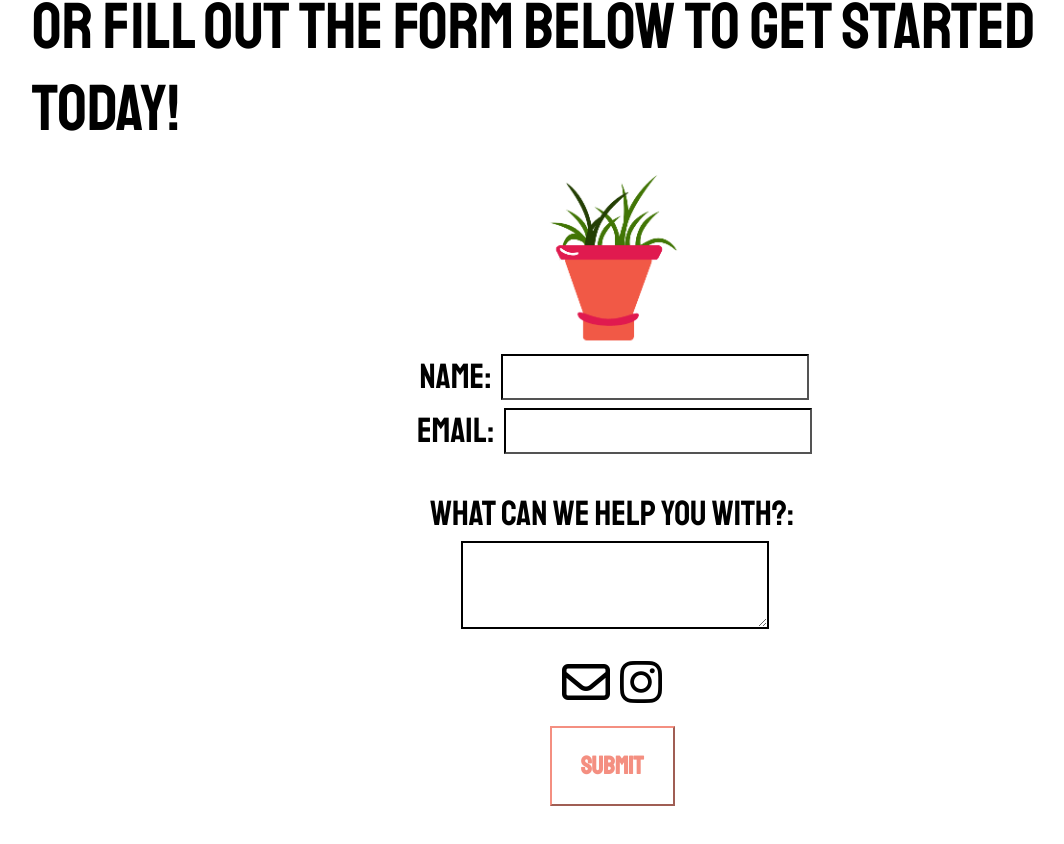
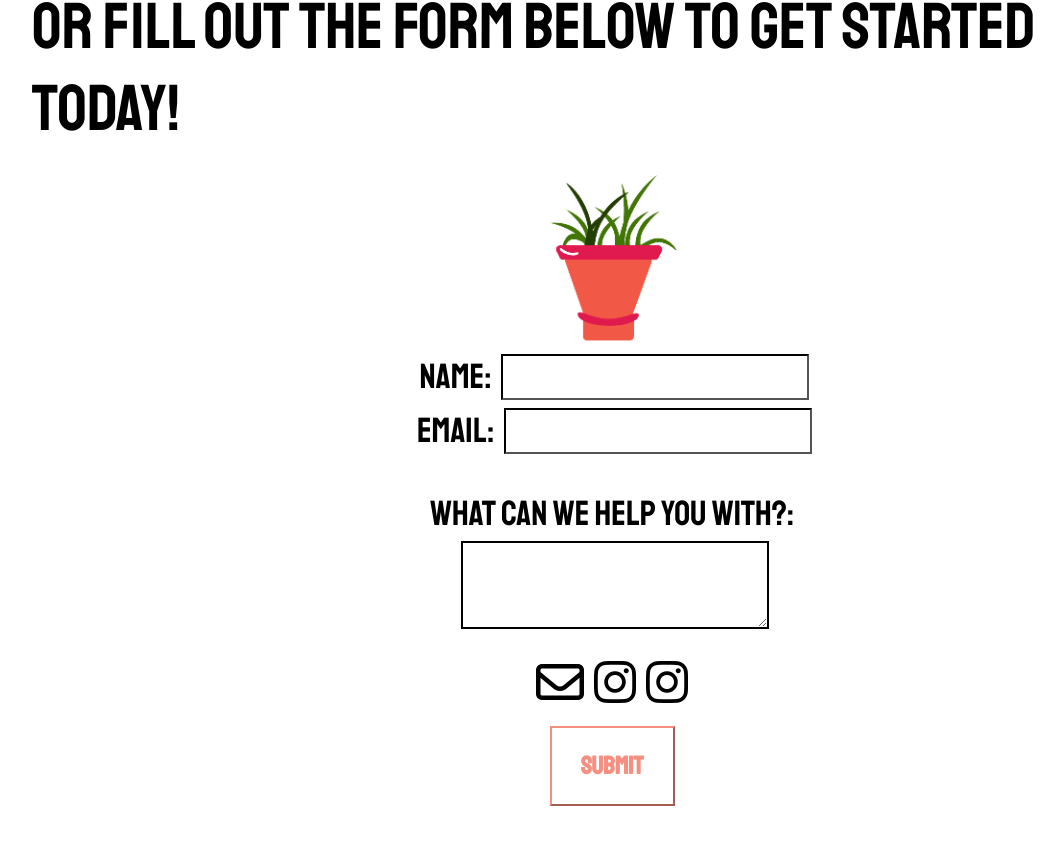
Before and after one commit to sarahpeterson/pottedpgh, a React (Create React App) app in the folder potted/: page / in a window 1280 px wide. Shown: the part 4255-5099 px from the top of the page, without its empty margins (28-1092 px from the left). Built offline with nearby package versions, Linux system fonts and the light colour scheme.

Commit message:
fixes id for netlify form

```diff
--- a/potted/src/pages/Home/Components/Form.js
+++ b/potted/src/pages/Home/Components/Form.js
@@ -2,13 +2,14 @@ import React from 'react';
 import '../home.css';
 
 const Form = () => (
-  <form netlify className="form" id="contact" action="/thanks.html">
+  <div id="form">
+    <form name="contact" className="form" action="/thanks.html" netlify-honeypot="bot-field" method="POST" netlify="true">
       <img src="NewPotGif.gif" alt="houseplant" className="houseplant" />
       <div className="form-div">
         <p className="form-text">
           Name:
         </p>
-      <input className="contact-input" type="text" name="email" />
+        <input className="contact-input" type="text" name="name" />
       </div>
       <div className="form-div">
         <p className="form-text">
@@ -20,20 +21,22 @@ const Form = () => (
         <p className="form-text">
           What Can We Help You With?:
         </p>
-      <textarea className="contact-input" rows="10" cols="30" />
+        <textarea className="contact-input" rows="10" cols="30" name="message" />
       </div>
       <div className="icons">
-      <a href="mailto: pottedpgh@gmail.com" className="icon">
+        <a href="mailto: admin@pottedpgh.com" className="icon">
           <i className="far fa-envelope fa-3x"></i>
         </a>
         <a href="https://www.instagram.com/pottedpgh/" rel="noopener noreferrer" target="_blank" className="icon">
           <i className="fab fa-instagram fa-3x"></i>
         </a>
+        <a href="/thank-you" rel="noopener noreferrer" className="icon">
+          <i className="fab fa-instagram fa-3x"></i>
+        </a>
       </div>
-    <button className="submit-button" type="submit" form="form1" value="Submit">
-      Submit
-    </button>
+      <input className="submit-button" type="submit" name="submit" id="name" />
     </form>
+  </div>
 );
 
 export default Form;
```
Lines whose indentation alone changed are shown as unchanged.
